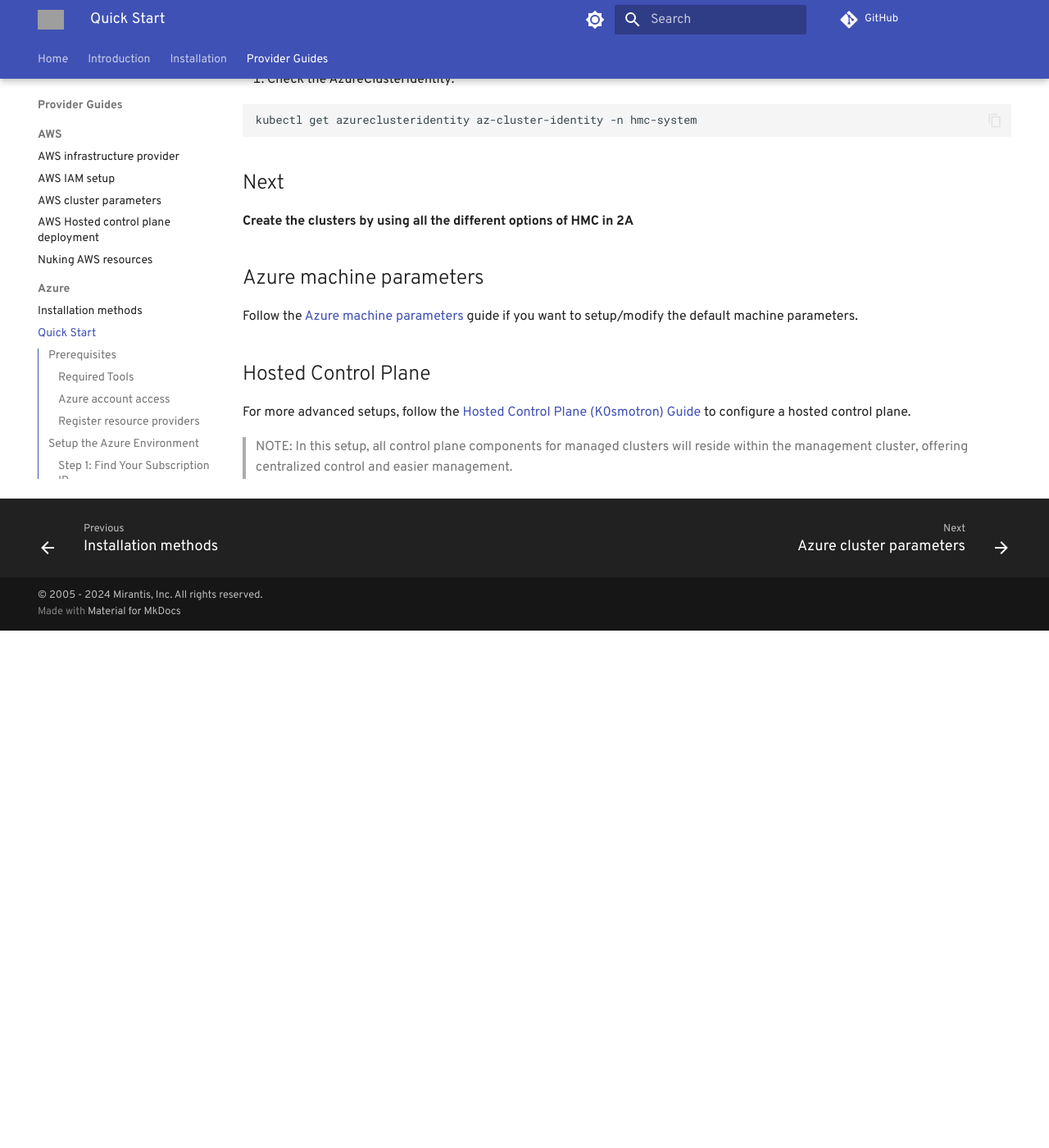
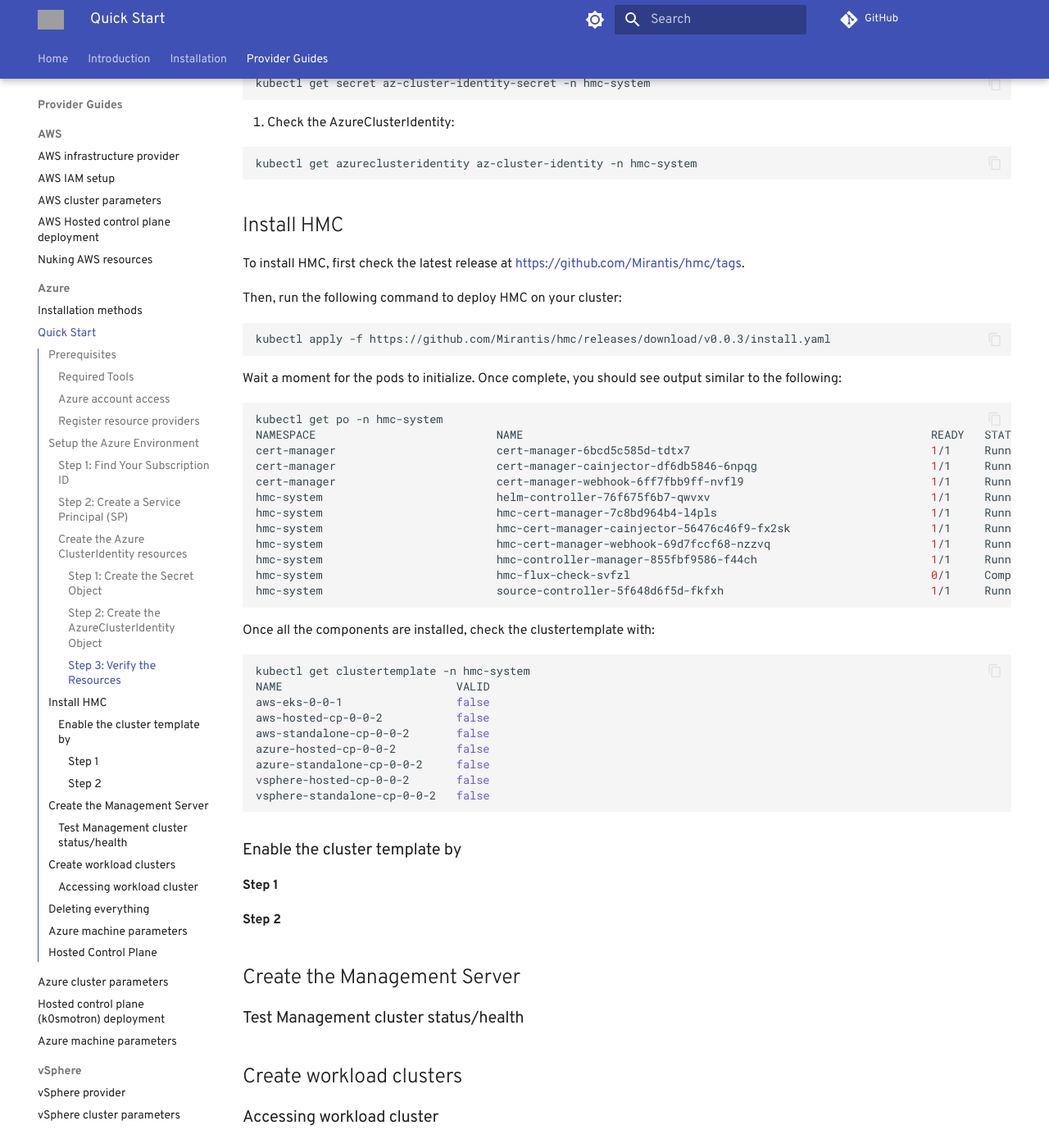
Before and after one commit to wrkode/project-2a-docs, an MkDocs documentation site: the page built from docs/azure/quick-start.md, in a window 1280 px wide and 1400 px high, scrolled down 3668 px. Shown: the whole window at 82% size. Built offline with MkDocs 1.6.1 and Material for MkDocs 9.7.7, drawn with Linux system fonts in a browser that asks for light colours; comment, search, counter and statistics services are not loaded; before the commit the page ends 4437 px from its top, so only the background shows below that; some of the changed text lies outside the part shown; grey boxes are pictures that could not be loaded.

Commit message:
add hmv install

````diff
--- a/docs/azure/quick-start.md
+++ b/docs/azure/quick-start.md
@@ -95,19 +95,20 @@
 
 ```json
 {
- "appId": "29a3a125-7848-4ce6-9be9-a4b3eecca0ff",
- "displayName": "azure-cli",
- "password": "u_RANDOMHASH",
- "tenant": "2f10bc28-959b-481f-b094-eb043a87570a",
+ "appId": "12345678-7848-4ce6-9be9-a4b3eecca0ff",
+ "displayName": "azure-cli-2024-10-24-17-36-47",
+ "password": "12~34~I5zKrL5Kem2aXsXUw6tIig0M~3~1234567",
+ "tenant": "12345678-959b-481f-b094-eb043a87570a",
 }
 ```
 
 Copy and save these values somewhere safe, for creating
 the `AzureClusterIdentity` object and it's secret:
 
-appId → This is the Client ID
-password → This is the Client Secret
-tenant → This is the Tenant ID``
+
+    appId -> This is the Client ID
+    password -> This is the Client Secret
+    tenant -> This is the Tenant ID
 
 Subscription ID which was used to create service principal should be the
 same that will be used in the `.spec.config.subscriptionID` field of the
@@ -180,7 +181,8 @@
 
 #### Step 3: Verify the Resources
 
-After applying both YAML files, you can verify that the objects were created successfully:
+After applying both YAML files, you can verify that the objects were
+created successfully:
 
 1. Check the Secret:
 
@@ -194,9 +196,71 @@
    kubectl get azureclusteridentity az-cluster-identity -n hmc-system
    ```
 
-## Next
+## Install HMC
 
-#### Create the clusters by using all the different options of HMC in 2A
+
+To install HMC, first check the latest release at [https://github.com/Mirantis/hmc/tags](https://github.com/Mirantis/hmc/tags).
+
+Then, run the following command to deploy HMC on your cluster:
+
+```bash
+kubectl apply -f https://github.com/Mirantis/hmc/releases/download/v0.0.3/install.yaml
+```
+
+Wait a moment for the pods to initialize. Once complete, you should see output
+similar to the following:
+
+
+```bash
+kubectl get po -n hmc-system
+NAMESPACE                           NAME                                                             READY   STATUS              RESTARTS        AGE
+cert-manager                        cert-manager-6bcd5c585d-tdtx7                                    1/1     Running             2               14m
+cert-manager                        cert-manager-cainjector-df6db5846-6npqg                          1/1     Running             1 (3m31s ago)   14m
+cert-manager                        cert-manager-webhook-6ff7fbb9ff-nvfl9                            1/1     Running             2               14m
+hmc-system                          helm-controller-76f675f6b7-qwvxv                                 1/1     Running             4               54m
+hmc-system                          hmc-cert-manager-7c8bd964b4-l4pls                                1/1     Running             2 (4m1s ago)    54m
+hmc-system                          hmc-cert-manager-cainjector-56476c46f9-fx2sk                     1/1     Running             0               54m
+hmc-system                          hmc-cert-manager-webhook-69d7fccf68-nzzvq                        1/1     Running             2               54m
+hmc-system                          hmc-controller-manager-855fbf9586-f44ch                          1/1     Running             5 (2m44s ago)   54m
+hmc-system                          hmc-flux-check-svfzl                                             0/1     Completed           0               54m
+hmc-system                          source-controller-5f648d6f5d-fkfxh                               1/1     Running             4 (2m44s ago)   54m
+```
+Once all the components are installed, check the clustertemplate with:
+
+```bash
+kubectl get clustertemplate -n hmc-system
+NAME                          VALID
+aws-eks-0-0-1                 false
+aws-hosted-cp-0-0-2           false
+aws-standalone-cp-0-0-2       false
+azure-hosted-cp-0-0-2         false
+azure-standalone-cp-0-0-2     false
+vsphere-hosted-cp-0-0-2       false
+vsphere-standalone-cp-0-0-2   false
+```
+### Enable the cluster template by
+
+#### Step 1
+
+#### Step 2
+
+
+## Create the Management Server
+
+### Test Management cluster status/health
+
+
+## Create workload clusters
+
+### Accessing workload cluster
+
+
+
+
+
+## Deleting everything
+
+
 
 ## Azure machine parameters
 
````
Also changed, not shown: other parts of docs/azure/quick-start.md (+4 -4 lines).
